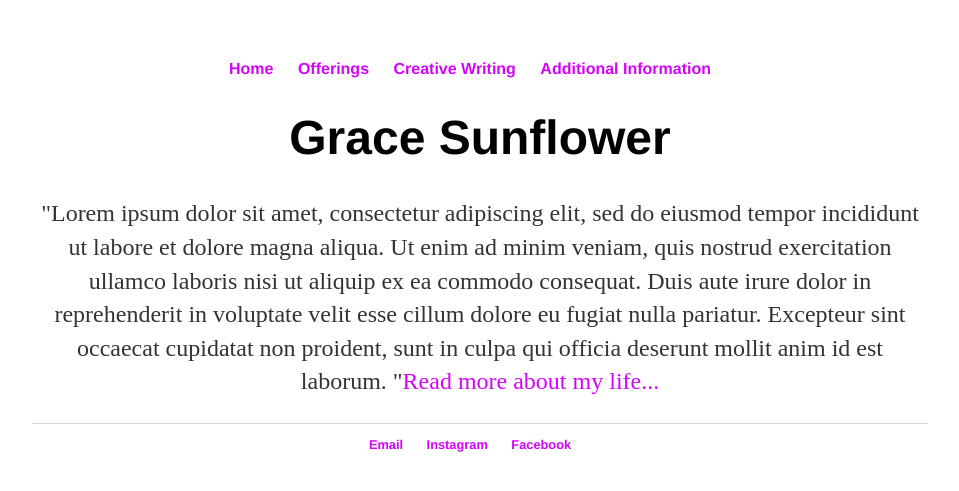
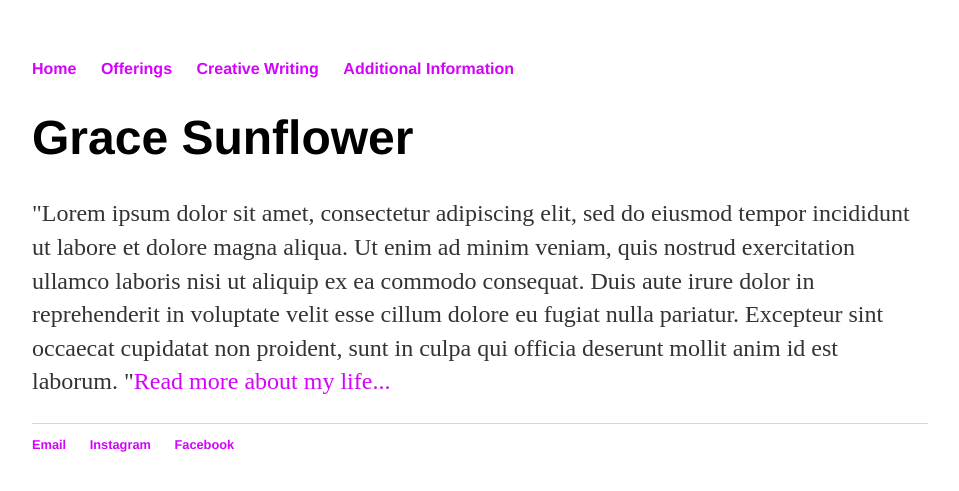
Before and after one commit to Claire-95/GraceWebsite, a Jekyll site: the page built from index.html, in a window 1280 px wide. Shown: the top 491 px of the page, without its empty margins (160-1119 px from the left). Built offline with Jekyll 4.4.1, drawn with Linux system fonts in a browser that asks for light colours.

Commit message:
Update main.css

```diff
--- a/css/main.css
+++ b/css/main.css
@@ -1,7 +1,6 @@
 body {
     margin: 60px auto;
     width: 70%;
-    text-align: center;
 }
 nav ul, footer ul {
     font-family:'Helvetica', 'Arial', 'Sans-Serif';
@@ -16,6 +15,7 @@ nav ul li, footer ul li {
 a {
     text-decoration: none;
     color: #D303FC;
+    text-align: centre;
 }
 a:hover {
     text-decoration: underline;
```
